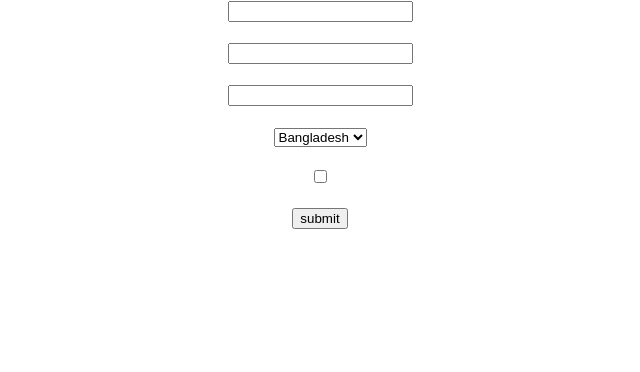
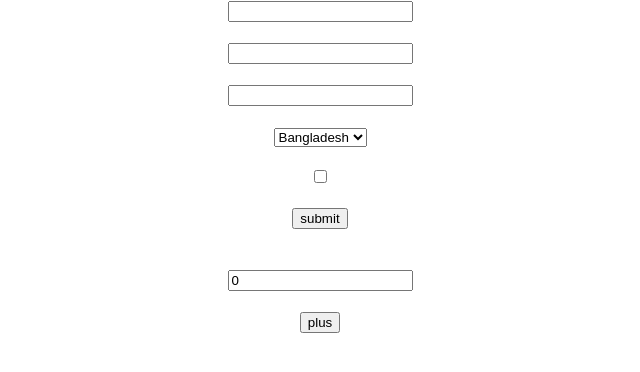
Before and after one commit to Nahid005/my-project, a React (Create React App) app: page / in a window 1280 px wide. Shown: the top 372 px of the page, without its empty margins (320-960 px from the left). Built offline with nearby package versions, Linux system fonts and the light colour scheme.

Commit message:
counter design

```diff
--- a/src/App.js
+++ b/src/App.js
@@ -1,12 +1,14 @@
 import './App.css';
 // import Clock from './component/Clock'
 import From from './component/From.jsx'
+import Counter from './component/Counter';
 
 function App() {
   return (
     <div className="App">
       {/* <Clock></Clock> */}
       <From> </From>
+      <Counter></Counter>
     </div>
   );
 }
--- /dev/null
+++ b/src/component/Counter.jsx
@@ -0,0 +1,41 @@
+import React from 'react';
+
+class Counter extends React.Component{
+
+    state = {
+        counter : 0,
+    }
+
+    handelOnchange () {
+        this.setState({
+            counter: 0
+        })
+
+    }
+
+    handelClick ( ) {
+        this.setState((state, props)=> {
+            counter: state.counter + counter;
+        })
+    }
+
+    render() {
+
+        let {counter} = this.state;
+
+        return (
+
+            <div>
+                <br/>
+                <br/>
+                <input type="text" value={counter}  onChange={this.handelOnchange}/>
+                <br/>
+                <br/>
+                <button className='btn' onClick={this.handelClick}> plus </button>
+            </div>
+        )
+    }
+
+}
+
+export default Counter;
--- a/src/component/From.jsx
+++ b/src/component/From.jsx
@@ -8,7 +8,6 @@ class From extends React.Component {
         email : '',
         country : 'bangladesh',
         permaission : false,
-
     }
 
     onchageHandaler = (event) => {
@@ -33,8 +32,6 @@ class From extends React.Component {
                 email : event.target.value
             })
         }
-
-
     }
 
     submitHendaler = (event) => {
```
